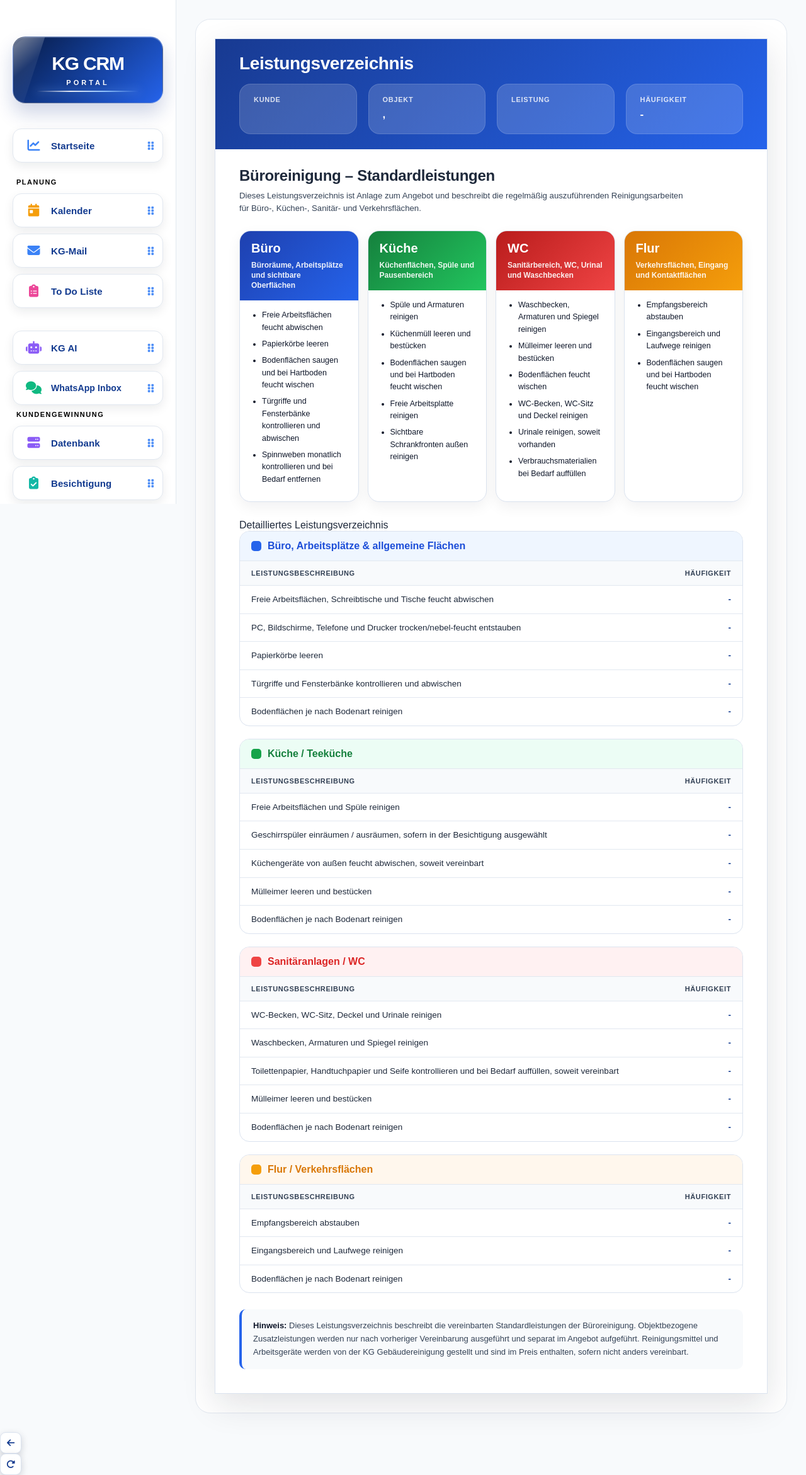
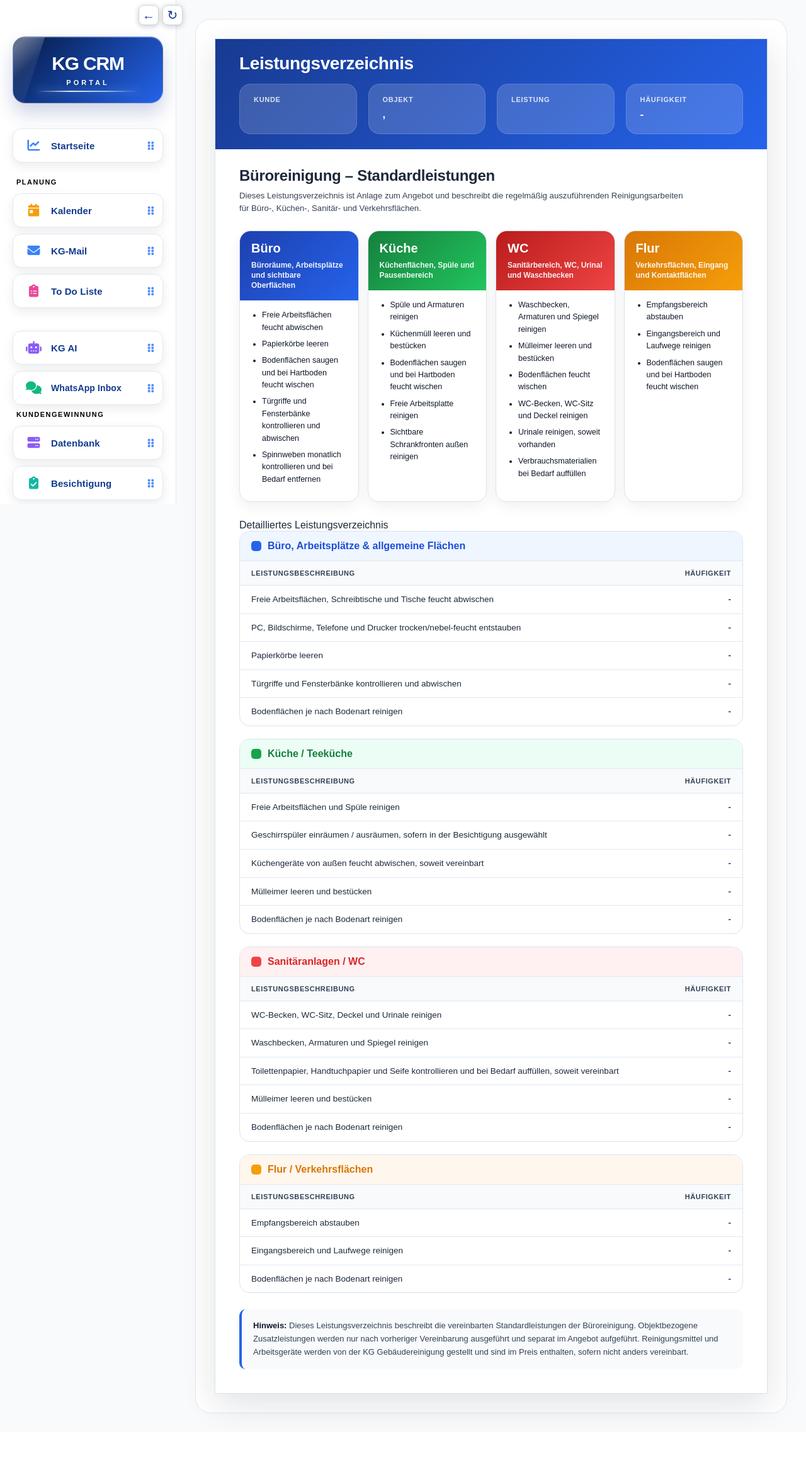
Before and after one commit to kg-portal/kg-portal, a Flask app: page /leistungsverzeichnis in a window 1280 px wide. Shown: the whole page at 63% size. After the commit the page ends 2254 px from the top, so only its background shows below. Run offline with Flask 3, Linux system fonts and the light colour scheme; the visitor is signed in with stand-in values (Sample User, id 1); parts of the project's set-up code (start-up, migrations or seed data) failed here and were passed over.

Commit message:
Force visible back and refresh overlay buttons

```diff
--- a/templates/base.html
+++ b/templates/base.html
@@ -974,9 +974,13 @@ document.addEventListener('DOMContentLoaded', function () {
 </script>
 
 
-<div class="kg-float-nav">
-    <button type="button" title="Zurück" aria-label="Zurück" onclick="if(history.length>1){history.back()}else{location.href='/'}"><i class="fa-solid fa-arrow-left"></i></button>
-    <button type="button" title="Neu laden" aria-label="Neu laden" onclick="location.reload()"><i class="fa-solid fa-rotate-right"></i></button>
+<div class="kg-float-nav" style="position:fixed!important;left:220px!important;top:8px!important;display:flex!important;gap:6px!important;z-index:2147483647!important;visibility:visible!important;opacity:1!important;">
+    <button type="button" title="Zurück" aria-label="Zurück"
+      style="width:32px!important;height:32px!important;display:block!important;border:1px solid #cbd5e1!important;border-radius:8px!important;background:#fff!important;color:#123a8f!important;font-size:20px!important;line-height:28px!important;padding:0!important;margin:0!important;cursor:pointer!important;box-shadow:0 2px 8px rgba(15,23,42,.22)!important;"
+      onclick="if(history.length>1){history.back()}else{location.href='/'}">←</button>
+    <button type="button" title="Neu laden" aria-label="Neu laden"
+      style="width:32px!important;height:32px!important;display:block!important;border:1px solid #cbd5e1!important;border-radius:8px!important;background:#fff!important;color:#123a8f!important;font-size:20px!important;line-height:28px!important;padding:0!important;margin:0!important;cursor:pointer!important;box-shadow:0 2px 8px rgba(15,23,42,.22)!important;"
+      onclick="location.reload()">↻</button>
 </div>
 </body>
 </html>
```
